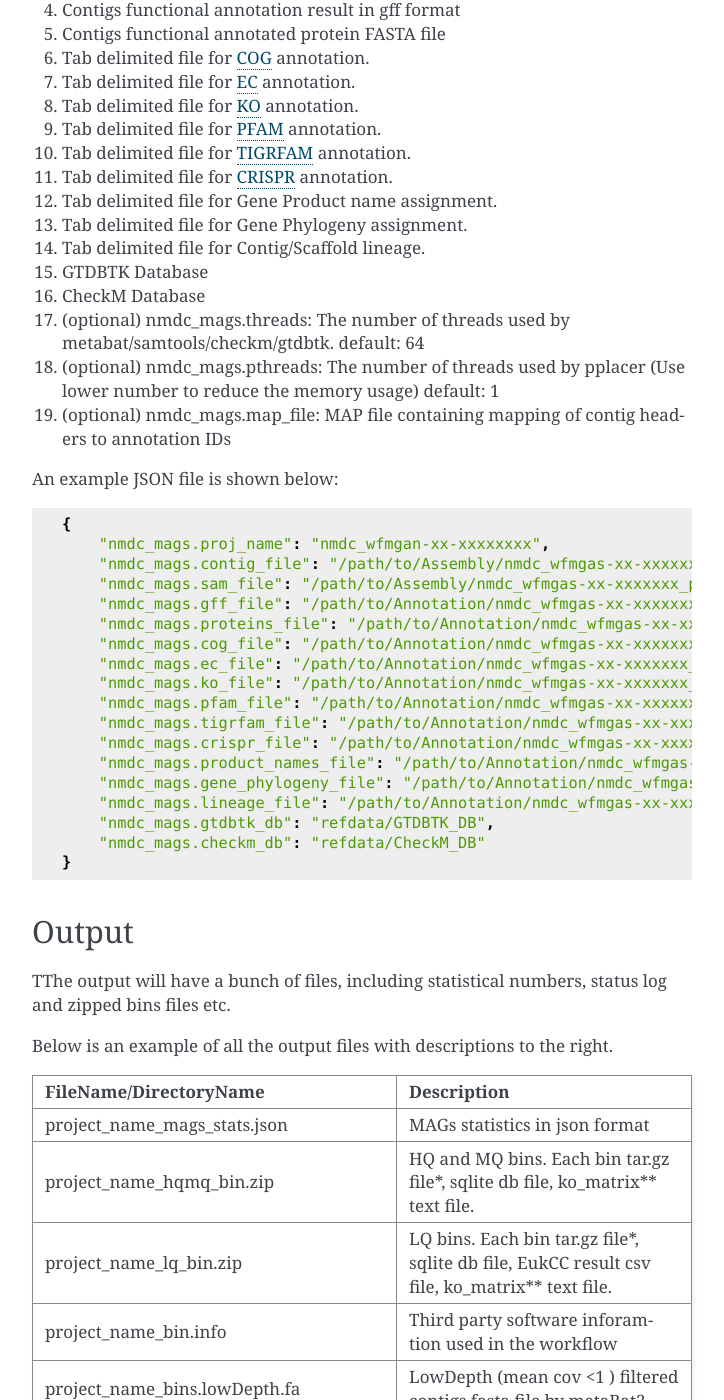
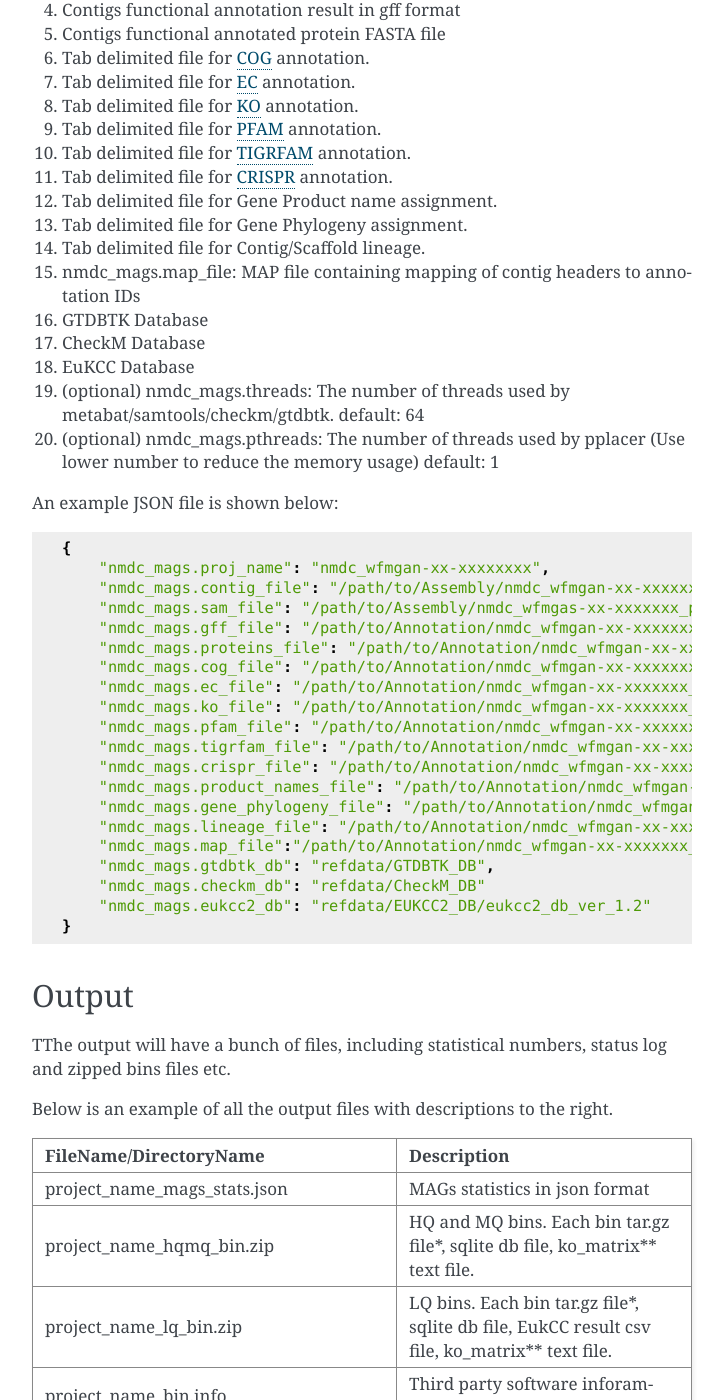
Before and after one commit to microbiomedata/metaMAGs, a Sphinx documentation site: the page built from docs/index.rst, in a window 1280 px wide and 1400 px high, scrolled down 3174 px. Shown: the whole window, without its empty margins (388-1112 px from the left). Built offline with Sphinx 7.4.7, drawn with Linux system fonts in a browser that asks for light colours; some of the changed text lies outside the part shown.

```diff
--- a/docs/index.rst
+++ b/docs/index.rst
@@ -130,31 +130,35 @@ A JSON file containing the following:
 12. Tab delimited file for Gene Product name assignment.
 13. Tab delimited file for Gene Phylogeny assignment.
 14. Tab delimited file for Contig/Scaffold lineage.
-15. GTDBTK Database
-16. CheckM Database
-17. (optional) nmdc_mags.threads: The number of threads used by metabat/samtools/checkm/gtdbtk. default: 64
-18. (optional) nmdc_mags.pthreads: The number of threads used by pplacer (Use lower number to reduce the memory usage) default: 1
-19. (optional) nmdc_mags.map_file: MAP file containing mapping of contig headers to annotation IDs
+15. nmdc_mags.map_file: MAP file containing mapping of contig headers to annotation IDs
+16. GTDBTK Database
+17. CheckM Database
+18. EuKCC Database
+19. (optional) nmdc_mags.threads: The number of threads used by metabat/samtools/checkm/gtdbtk. default: 64
+20. (optional) nmdc_mags.pthreads: The number of threads used by pplacer (Use lower number to reduce the memory usage) default: 1
+
 
 An example JSON file is shown below::
 
     {
         "nmdc_mags.proj_name": "nmdc_wfmgan-xx-xxxxxxxx",
-        "nmdc_mags.contig_file": "/path/to/Assembly/nmdc_wfmgas-xx-xxxxxxx_contigs.fna",
+        "nmdc_mags.contig_file": "/path/to/Assembly/nmdc_wfmgan-xx-xxxxxxx_contigs.fna",
         "nmdc_mags.sam_file": "/path/to/Assembly/nmdc_wfmgas-xx-xxxxxxx_pairedMapped_sorted.bam",
-        "nmdc_mags.gff_file": "/path/to/Annotation/nmdc_wfmgas-xx-xxxxxxx_functional_annotation.gff",
-        "nmdc_mags.proteins_file": "/path/to/Annotation/nmdc_wfmgas-xx-xxxxxxx_proteins.faa",
-        "nmdc_mags.cog_file": "/path/to/Annotation/nmdc_wfmgas-xx-xxxxxxx_cog.gff",
-        "nmdc_mags.ec_file": "/path/to/Annotation/nmdc_wfmgas-xx-xxxxxxx_ec.tsv",
-        "nmdc_mags.ko_file": "/path/to/Annotation/nmdc_wfmgas-xx-xxxxxxx_ko.tsv",
-        "nmdc_mags.pfam_file": "/path/to/Annotation/nmdc_wfmgas-xx-xxxxxxx_pfam.gff",
-        "nmdc_mags.tigrfam_file": "/path/to/Annotation/nmdc_wfmgas-xx-xxxxxxxtigrfam.gff",
-        "nmdc_mags.crispr_file": "/path/to/Annotation/nmdc_wfmgas-xx-xxxxxxx_crt.crisprs,
-        "nmdc_mags.product_names_file": "/path/to/Annotation/nmdc_wfmgas-xx-xxxxxxx_product_names.tsv",
-        "nmdc_mags.gene_phylogeny_file": "/path/to/Annotation/nmdc_wfmgas-xx-xxxxxxx_gene_phylogeny.tsv",
-        "nmdc_mags.lineage_file": "/path/to/Annotation/nmdc_wfmgas-xx-xxxxxxx_scaffold_lineage.tsv",
+        "nmdc_mags.gff_file": "/path/to/Annotation/nmdc_wfmgan-xx-xxxxxxx_functional_annotation.gff",
+        "nmdc_mags.proteins_file": "/path/to/Annotation/nmdc_wfmgan-xx-xxxxxxx_proteins.faa",
+        "nmdc_mags.cog_file": "/path/to/Annotation/nmdc_wfmgan-xx-xxxxxxx_cog.gff",
+        "nmdc_mags.ec_file": "/path/to/Annotation/nmdc_wfmgan-xx-xxxxxxx_ec.tsv",
+        "nmdc_mags.ko_file": "/path/to/Annotation/nmdc_wfmgan-xx-xxxxxxx_ko.tsv",
+        "nmdc_mags.pfam_file": "/path/to/Annotation/nmdc_wfmgan-xx-xxxxxxx_pfam.gff",
+        "nmdc_mags.tigrfam_file": "/path/to/Annotation/nmdc_wfmgan-xx-xxxxxxxtigrfam.gff",
+        "nmdc_mags.crispr_file": "/path/to/Annotation/nmdc_wfmgan-xx-xxxxxxx_crt.crisprs,
+        "nmdc_mags.product_names_file": "/path/to/Annotation/nmdc_wfmgan-xx-xxxxxxx_product_names.tsv",
+        "nmdc_mags.gene_phylogeny_file": "/path/to/Annotation/nmdc_wfmgan-xx-xxxxxxx_gene_phylogeny.tsv",
+        "nmdc_mags.lineage_file": "/path/to/Annotation/nmdc_wfmgan-xx-xxxxxxx_scaffold_lineage.tsv",
+        "nmdc_mags.map_file":"/path/to/Annotation/nmdc_wfmgan-xx-xxxxxxx_contig_names_mapping.tsv",
         "nmdc_mags.gtdbtk_db": "refdata/GTDBTK_DB",
         "nmdc_mags.checkm_db": "refdata/CheckM_DB"
+        "nmdc_mags.eukcc2_db": "refdata/EUKCC2_DB/eukcc2_db_ver_1.2"
     }
 
 
```
Also changed, not shown: other parts of docs/index.rst (+2 -2 lines), README.md (+21 -18 lines).
